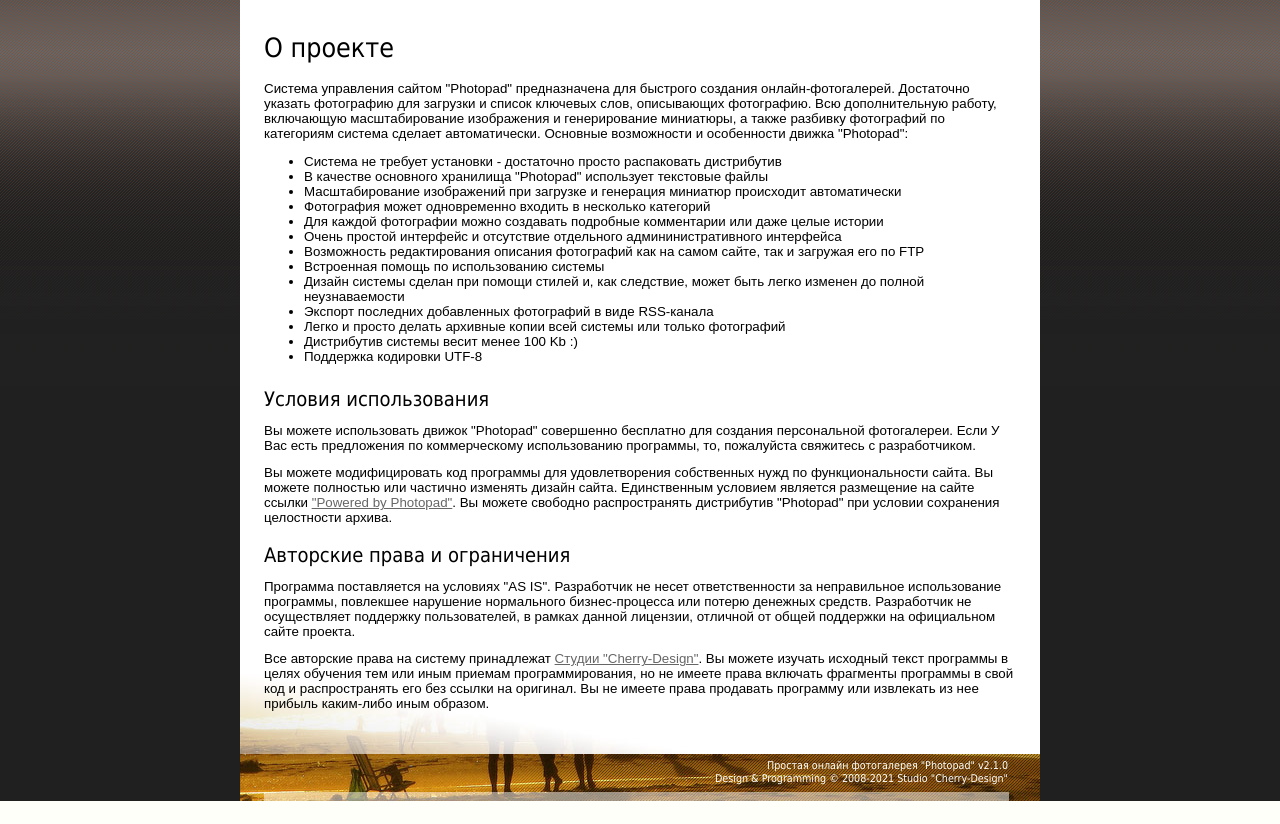
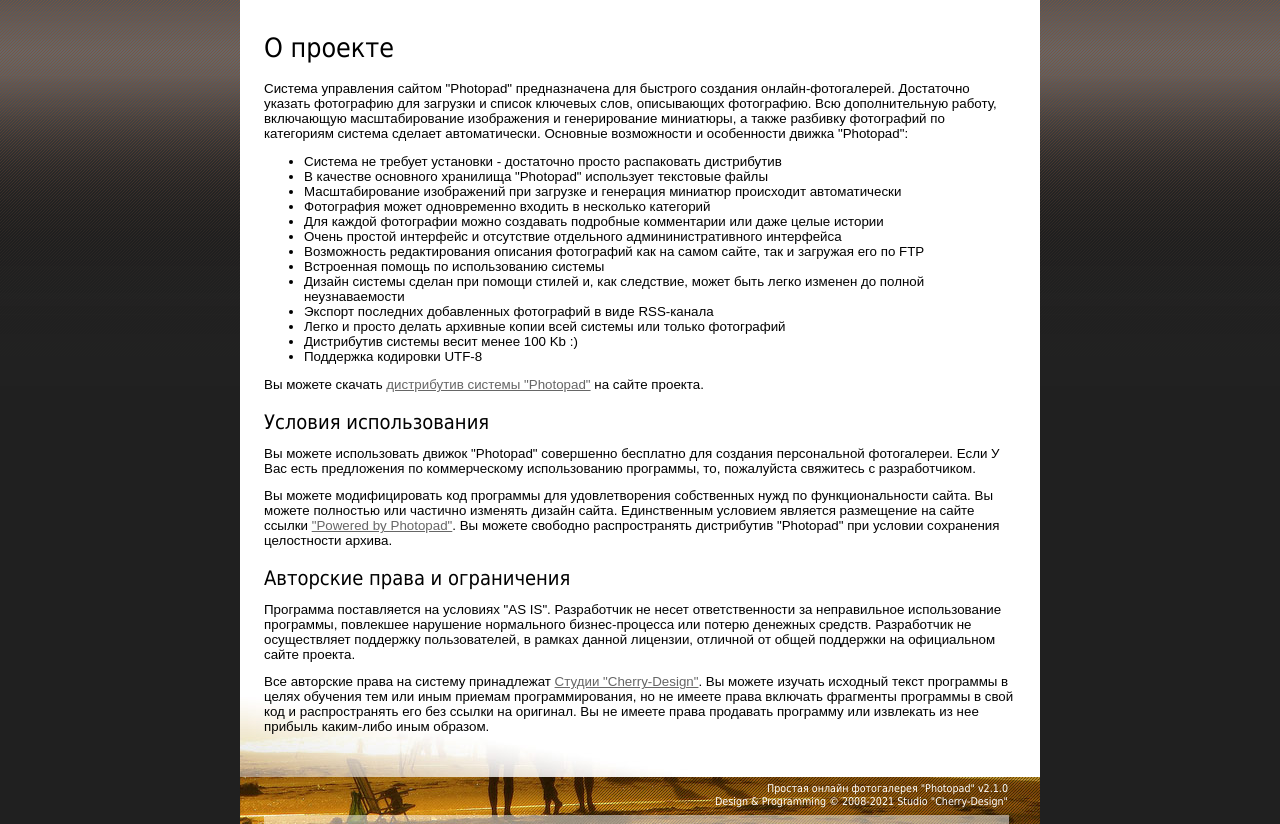
Before and after one commit to cherry-design/Photopad, a PHP site: page /about.php in a window 1280 px wide. Shown: the part 88-912 px from the top of the page. Before the commit the page ends 889 px from the top, so only its background shows below. Run offline with PHP 8.4, Linux system fonts and the light colour scheme.

Commit message:
Update about.php

```diff
--- a/website/about.php
+++ b/website/about.php
@@ -49,6 +49,8 @@ function print_about() {
 <li>Поддержка кодировки UTF-8</li>
 </ul>
 
+<p>Вы можете скачать <a href="https://github.com/cherry-design/Photopad">дистрибутив системы &quot;Photopad&quot;</a> на сайте проекта.</p>
+
 <h2>Условия использования</h2>
 <p>Вы можете использовать движок &quot;Photopad&quot; совершенно бесплатно для создания персональной фотогалереи. Если У Вас есть предложения по коммерческому использованию программы, то, пожалуйста свяжитесь с разработчиком.</p>
 <p>Вы можете модифицировать код программы для удовлетворения собственных нужд по функциональности сайта. Вы можете полностью или частично изменять дизайн сайта. Единственным условием является размещение на сайте ссылки <a href="https://software.cherry-design.ru/">&quot;Powered by Photopad&quot;</a>. Вы можете свободно распространять дистрибутив &quot;Photopad&quot; при условии сохранения целостности архива.</p>
```
